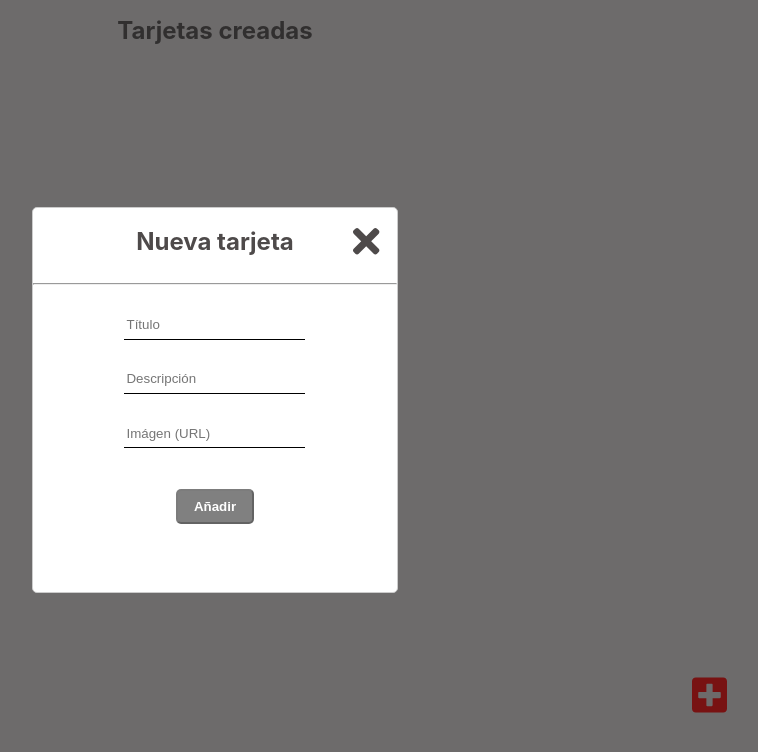
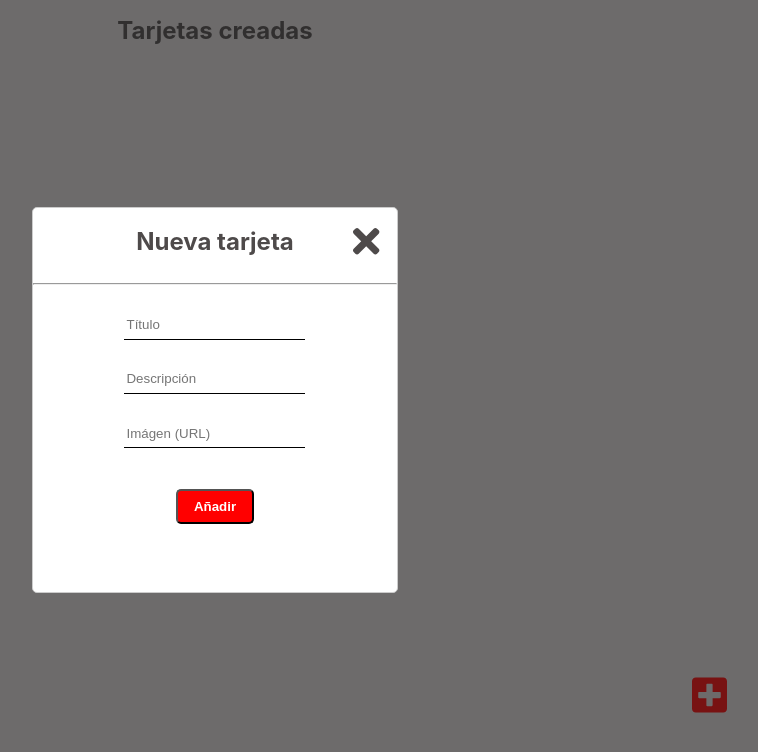
Before and after one commit to KolesElena/capitole-consulting-test, a React (Create React App) app: page / in a window 1280 px wide. Both pictures are taken after a click on the icon 1134 px from the left and 695 px from the top of the page. Shown: the top 752 px of the page, without its empty margins (425-1183 px from the left). Built offline with nearby package versions, Linux system fonts and the light colour scheme.

Commit message:
refactor Edit component

```diff
--- a/src/App.js
+++ b/src/App.js
@@ -26,7 +26,6 @@
    }
  },
  showModal: false,
- showButtons: false,
  isFormValid: false
 };
 
@@ -34,66 +33,56 @@
   const [cards, setCards] = useState(initialCards || []);
   const [state, setState] = useState(initialState);
 
-  const addNewCard = (card) => {
-    setCards([...cards, card]);
-  };
+  const addNewCard = (card) => setCards([...cards, card]);
 
   const modalShowHandler = () => {
     setState({ ...initialState, showModal: true });
   }
 
-  const modalHideHandler= () => {
-    setState(initialState);
-  }
+  const modalHideHandler= () => setState(initialState);
 
-  const addNewCardHandler= () => {
-    const newCard = {
-      title: state.formControls.title.value,
-      description: state.formControls.description.value,
-      url: state.formControls.url.value,
-    };
+  const addNewCardHandler = (newCard) => {
 
-    if (!isNaN(state.index)) {
+    if (!isNaN(state.editingCardIndex)) {
       const editedCards = cards.map((value, index) => {
-        if (index === state.index) {
+        if (index === state.editingCardIndex) {
+          console.log('hola')
          return newCard;
         }
+        console.log(value)
         return value;
+
       });
       setCards(editedCards);
     } else {
       addNewCard(newCard);
+      console.log('new card')
     }
     setState(initialState);
   }
 
-  const showButtonsHandler = () => {
-    setState({
-      ...state,
-      showButtons: true
-    });
-  }
+  const editHandler = ({ title, description, url, index}) => {
 
-  const editHandler = ({ title, description, url, index }) => {
     setState({
       ...state,
       showModal: true,
-      index,
+      editingCardIndex: index,
       formControls: {
         title: {
           ...state.formControls.title,
-          value: title,
+          value: title
         },
         description: {
           ...state.formControls.description,
-          value: description,
+          value: description
         },
         url: {
           ...state.formControls.url,
-          value: url,
+          value: url
         }
       }
     });
+    console.log(state.showModal)
   }
 
   const deleteHandler = (indexToDelete) => {
@@ -122,7 +111,7 @@
   }, [cards]);
 
   return (
-    <RateContext.Provider value={{state, cards, addNewCardHandler, modalShowHandler, modalHideHandler, showButtonsHandler, editHandler, deleteHandler, onChangeHandler}}>
+    <RateContext.Provider value={{state, cards, addNewCardHandler, modalShowHandler, modalHideHandler, editHandler, deleteHandler, onChangeHandler}}>
       <Dark showModal = {state.showModal}/>
       <Modal/>
       <Layout />
--- a/src/components/Card/Card.js
+++ b/src/components/Card/Card.js
@@ -6,7 +6,7 @@
 const Card = (props) => {
 
     return (
-        <div className='Card' onMouseOver = {props.edit}>
+        <div className='Card'>
             <img src={props.url || defaultImage} alt=''/>
             <div className='cardTitleWrap'><h1 className='cardTitle'>{props.title}</h1></div>
             <div className ='cardDescription'>{props.description}</div>
--- a/src/components/Card/Card.scss
+++ b/src/components/Card/Card.scss
@@ -4,6 +4,10 @@
     box-shadow: 1px 5px 10px #888888;
     max-width: 250px;
     position: relative;
+
+    &:hover .Edit {
+        display: block;
+    }
 
     .cardTitle, .cardDescription {
         padding-left: 15px;
--- a/src/components/Cards/Cards.js
+++ b/src/components/Cards/Cards.js
@@ -4,9 +4,7 @@
 import { RateContext } from '../../context/RateContext';
 
 const Cards = () => {
-    const { cards, showButtonsHandler } = useContext(RateContext);
-
-    console.log(cards);
+    const { cards } = useContext(RateContext);
 
     return (
         <div>
@@ -19,7 +17,6 @@
                         index={index}
                         description = {description}
                         url={url}
-                        edit={showButtonsHandler}
                     />
                 ))}
             </div>
--- a/src/components/Edit/Edit.js
+++ b/src/components/Edit/Edit.js
@@ -5,14 +5,13 @@
 
 const Edit = (props) => {
 
-    const { state, editHandler, deleteHandler } = useContext(RateContext);
+    const { editHandler, deleteHandler } = useContext(RateContext);
 
-    return state.showButtons && (
+    return (
         <div className='Edit'>
           <Button text='Edit' click = {() => editHandler(props)}/> |
           <Button text ='Delete' click = { () => deleteHandler(props.index) } />
         </div>
-
     )
 }
 
--- a/src/components/Edit/Edit.scss
+++ b/src/components/Edit/Edit.scss
@@ -1,4 +1,5 @@
 .Edit {
+    display: none;
     margin-top: 15px;
     text-align: center;
     position: absolute;
--- a/src/components/Input/Input.js
+++ b/src/components/Input/Input.js
@@ -2,21 +2,18 @@
 import React from 'react';
 import './Input.scss';
 
-const Input = (props) => {
-
-    const inputType = props.type || text;
+const Input = (props, ref) => {
 
     return (
         <div className='modalInput'>
             <input
-                type = {inputType}
-                value = {props.value}
-                placeholder = {props.placeholder}
-                required = {props.required}
-                onChange = {props.onChange}
+                ref={ref}
+                {...props}
             />
         </div>
     )
 }
 
-export default Input;
+const forwardedInput = React.forwardRef(Input)
+
+export default forwardedInput;
--- a/src/components/Tarjeta/Tarjeta.js
+++ b/src/components/Tarjeta/Tarjeta.js
@@ -1,12 +1,23 @@
-import React, { useContext } from 'react';
+import React, { useContext, useRef } from 'react';
 import './Tarjeta.scss';
 import { RateContext } from '../../context/RateContext';
 import Button from '../Button/Button';
 import Input from '../Input/Input';
+import { useForm } from 'react-hook-form';
+import { yupResolver } from '@hookform/resolvers/yup';
+import * as yup from 'yup';
 
 const Tarjeta = () => {
 
+    const schema = yup.object().shape({
+
+    })
+
+    const { register, handleSubmit, errors } = useForm();
+
     const { addNewCardHandler, state, onChangeHandler } = useContext(RateContext);
+
+    const onSubmit = (values) => addNewCardHandler(values);
 
     const renderInputs = () => {
 
@@ -17,13 +28,14 @@
           return (
 
               <Input
+                name={controlName}
                 key = {controlName + i}
                 type = {control.type}
                 value = {control.value}
                 placeholder = {control.placeholder}
                 valid = {control.valid}
                 touched = {control.touched}
-                shouldValidate = {true}
+                ref={register}
                 onChange = {(event) => onChangeHandler(event, controlName)
                 }
               />
@@ -32,12 +44,12 @@
       }
 
     return (
-        <form>
+        <form onSubmit={handleSubmit(onSubmit)}>
             <div className='modalForm'>
                 {renderInputs()}
             </div>
             <div className='modalBtn'>
-                <Button text='Añadir' disabled ={!state.isFormValid} click = { addNewCardHandler } />
+                <Button type="submit" text='Añadir' />
             </div>
         </form>
     )
```
